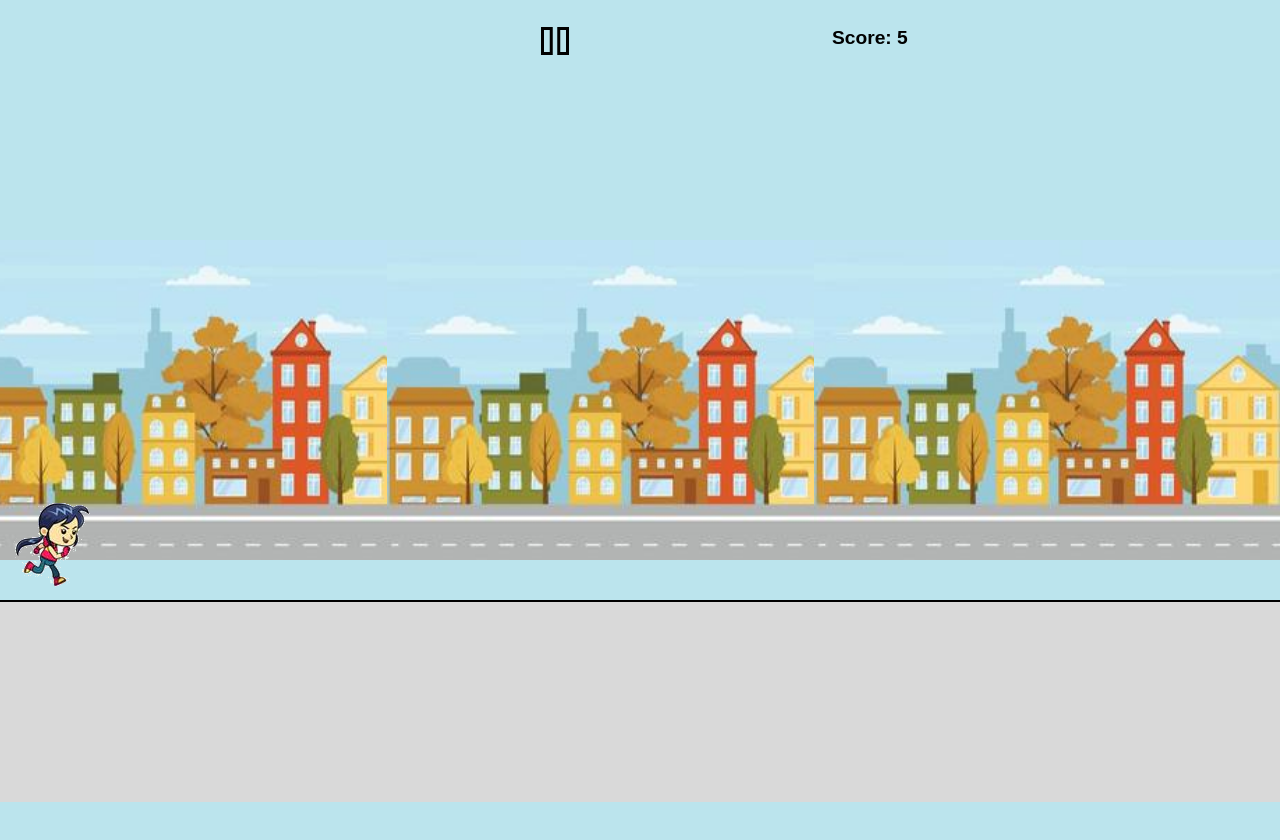
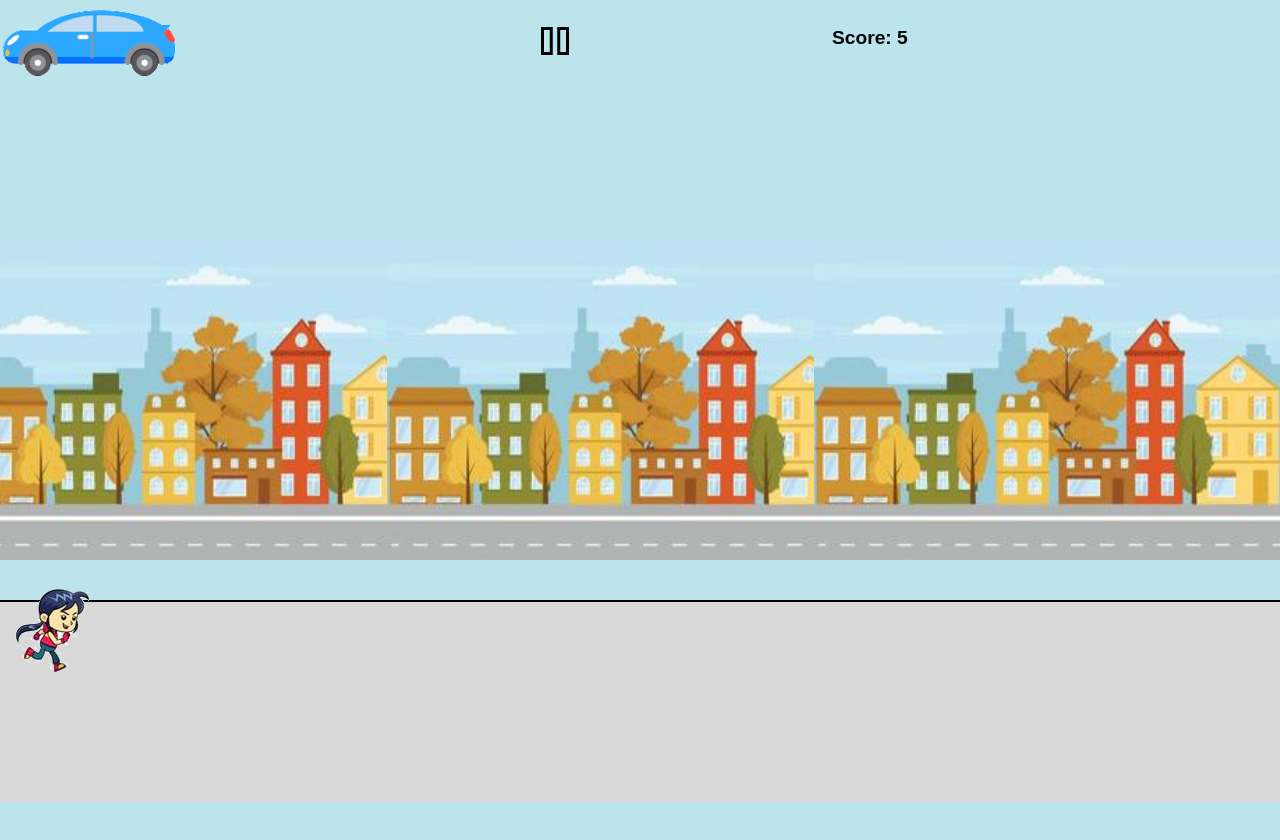
Before and after one commit to araujobrunodev/Air-girl, a React (Vite) app: page /playing in a window 1280 px wide. Shown: the top 840 px of the page. Built offline with nearby package versions, Linux system fonts and the light colour scheme; a web font is replaced by a local one.

Commit message:
implement Obstacle component in Play component

```diff
--- a/src/pages/play.tsx
+++ b/src/pages/play.tsx
@@ -1,12 +1,13 @@
+import Obstacle from "../elements/challenge/obstacle"
 import { useStart } from "../globalContext/start"
 import Theme from "../elements/background/theme"
 import Floor from "../elements/background/floor"
 import Player from "../elements/user/player"
 import TouchScreen from "../elements/touch"
 import Score from "../elements/time/score"
+import Halt from "../elements/pause/halt"
 import Wait from "../elements/load/wait"
 import "../css/play.css"
-import Halt from "../elements/pause/halt"
 
 const Play = () => {
     let start = useStart()
@@ -21,6 +22,7 @@ const Play = () => {
                 <Theme />
                 <TouchScreen />
                 <Floor/>
+                <Obstacle/>
 
                 <Player />
             </>
```
